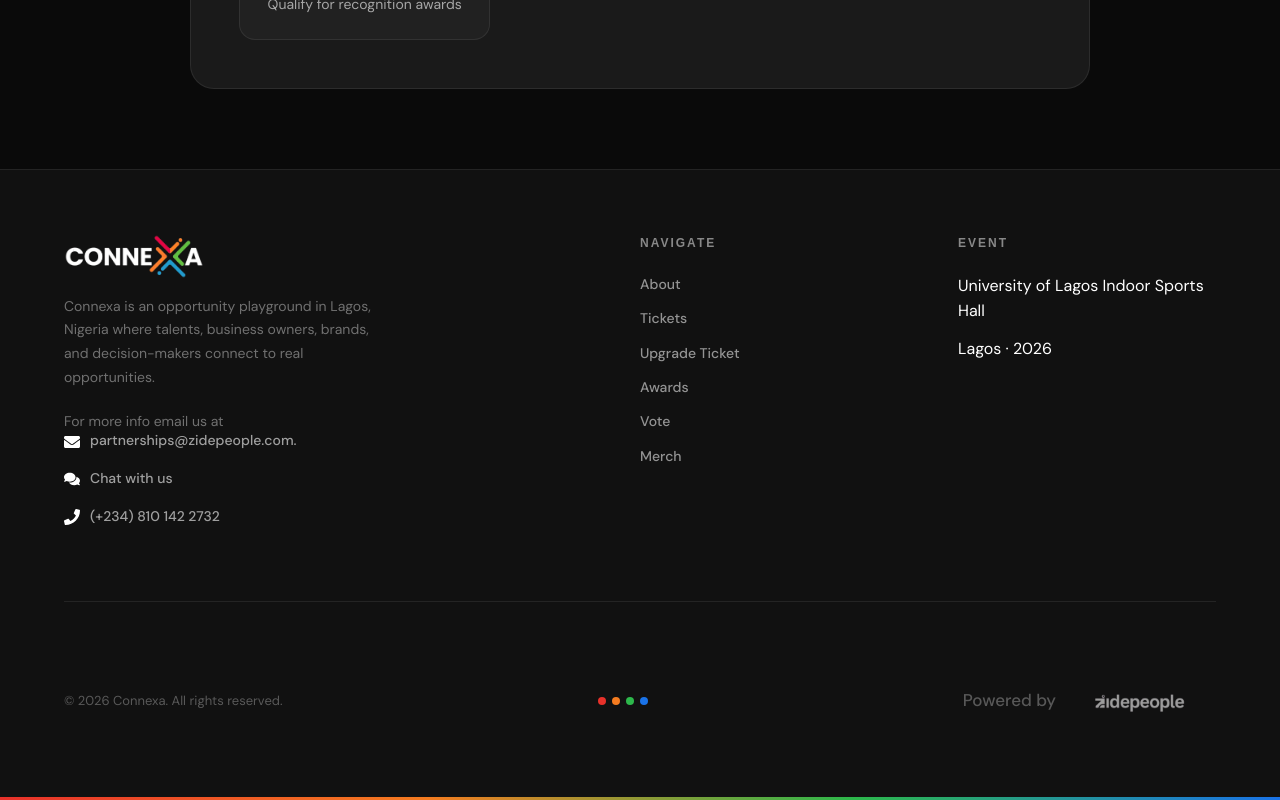
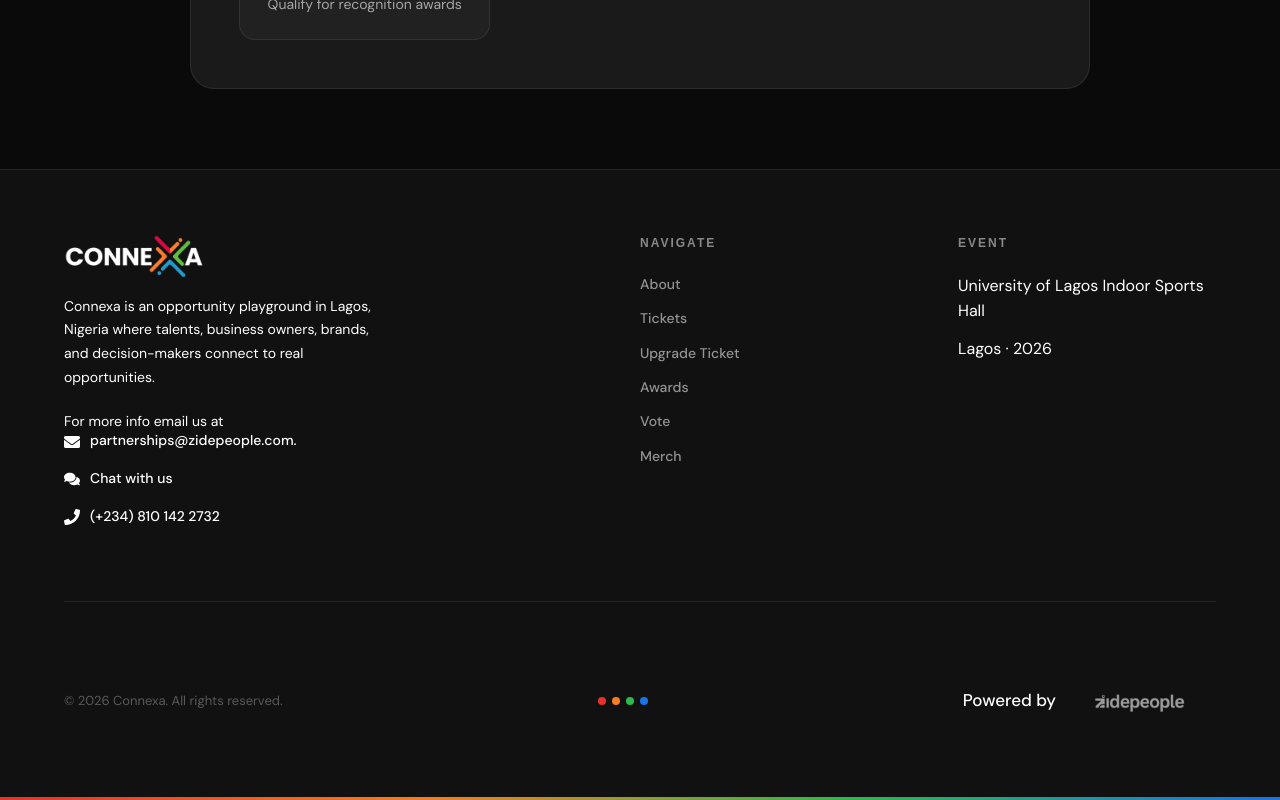
Before and after one commit to Zidepeoplenewaccount/connexa, a React (Vite) app: page /upgrade-ticket in a window 1280 px wide. Shown: the part 1230-2030 px from the top of the page. Built offline with nearby package versions, Linux system fonts and the light colour scheme.

Commit message:
Improve contrast on dark Connexa sections

```diff
--- a/src/App.css
+++ b/src/App.css
@@ -569,3 +569,10 @@ body::before {
 
 .conversion-site .ticket-card-badge-discount-below { top: 50px; }
 .conversion-site .ticket-card-popular { padding-top: 30px; }
+
+
+/* Brand dark surfaces use Connexa deep green; maintain white contrast on dark sections. */
+.navbar.scrolled { background: rgba(2, 28, 27, .96) !important; }
+.navbar-mobile { background: #021C1B !important; color: #ffffff !important; }
+.conversion-final-cta, .conversion-site .footer, .footer { background-color: #021C1B; color: #ffffff; }
+.conversion-final-cta h2, .conversion-final-cta p, .conversion-final-cta small, .footer h2, .footer h3, .footer p, .footer a { color: #ffffff; }
```
